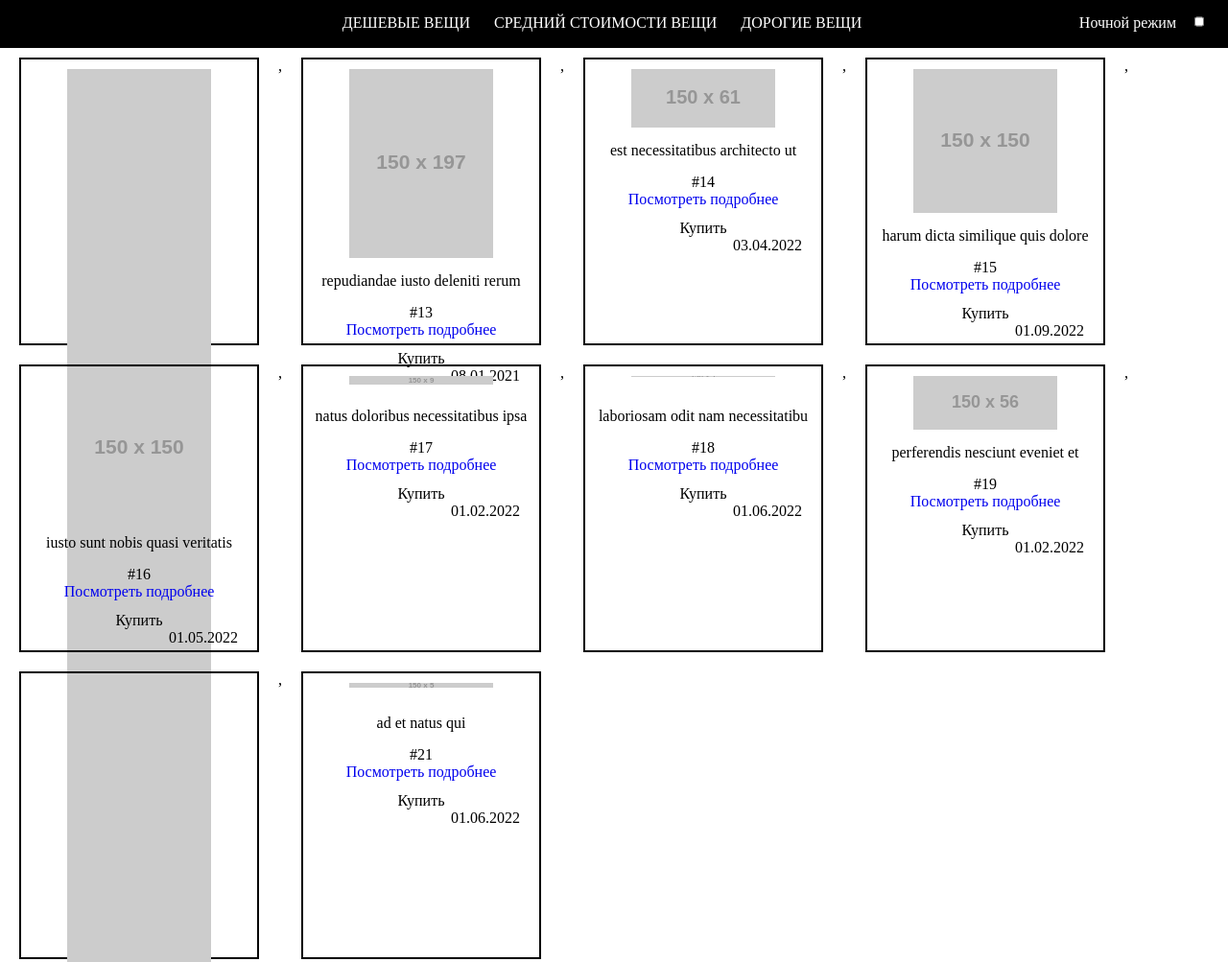
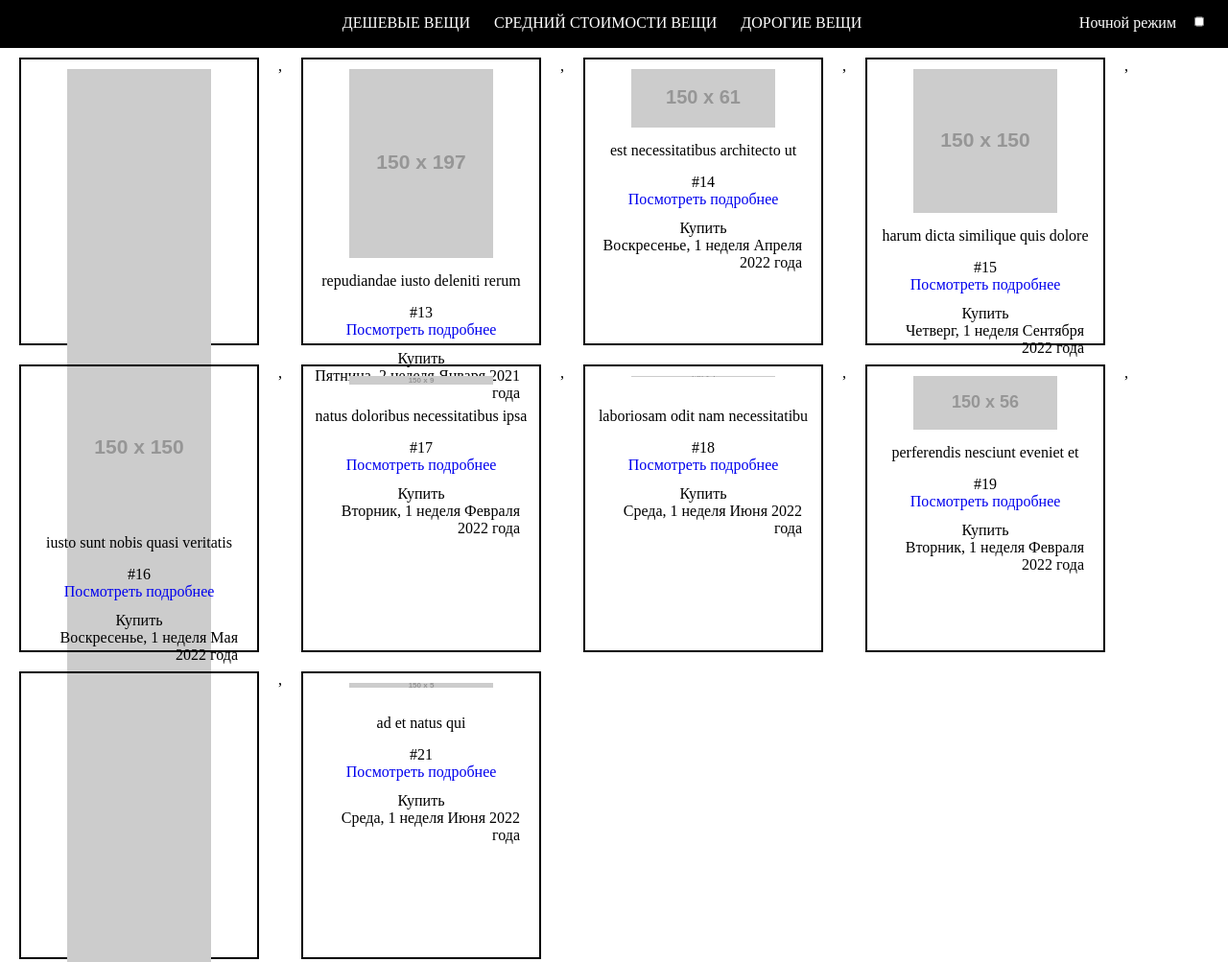
Before and after one commit to ARH2004/test-task-digital.design, a plain HTML site: page index.html in a window 1280 px wide. Shown: the top 1003 px of the page at 96% size. Drawn offline with Linux system fonts and the light colour scheme; placeholder pictures from the web are drawn by us.

Commit message:
feat: added date display according to the terms of reference

```diff
--- a/src/js/index.js
+++ b/src/js/index.js
@@ -4,6 +4,43 @@ const items = document.querySelectorAll(".nav__item");
 
 document.addEventListener("DOMContentLoaded", onGetGoods);
 category.addEventListener("click", onChoseTypeGoods);
+
+function getDayInfo(dateString) {
+  const daysOfWeek = [
+    "Воскресенье",
+    "Понедельник",
+    "Вторник",
+    "Среда",
+    "Четверг",
+    "Пятница",
+    "Суббота",
+  ];
+  const months = [
+    "Января",
+    "Февраля",
+    "Марта",
+    "Апреля",
+    "Мая",
+    "Июня",
+    "Июля",
+    "Августа",
+    "Сентября",
+    "Октября",
+    "Ноября",
+    "Декабря",
+  ];
+
+  const [day, month, year] = dateString.split(".");
+  const date = new Date(year, parseInt(month) - 1, day);
+
+  const dayOfWeek = daysOfWeek[date.getDay()];
+  const weekNumber = Math.ceil(date.getDate() / 7);
+  const monthName = months[date.getMonth()];
+  const yearNumber = date.getFullYear();
+
+  return `${dayOfWeek}, ${weekNumber} неделя ${monthName} ${yearNumber} года`;
+}
+
 
 function onChoseTypeGoods() {
   for (let item of items) {
@@ -15,7 +52,8 @@ function onShowGoods(type) {
   const data = JSON.parse(localStorage.getItem("goods"));
 
   return (list.innerHTML = filter(data, type).map(
-    ({ id, title, img, url, date }) => `<div class="goods__item">
+    ({ id, title, img, url, date }) =>
+      `<div class="goods__item">
             <div class="goods__info">
             	<img src=${img} alt=${title} />
             	<div class="goods__item__title">${title}</div> #${id}
@@ -23,7 +61,7 @@ function onShowGoods(type) {
             	<div class="goods__buy">
               	<button>Купить</button>
             	</div>
-            <div class="goods__date">${date}</div>
+            	<div class="goods__date">${getDayInfo(date)}</div>
            </div>
         </div>`
   ));
--- a/src/js/modal.js
+++ b/src/js/modal.js
@@ -41,7 +41,9 @@ function onMakeOrder(event) {
     color: onChooseColor(),
   };
 
-  alert(`вы заказали вещь в количестве ${order.amount}, цвет: ${order.color}, ваш комментарий: ${order.comment}`);
+  alert(
+    `вы заказали вещь в количестве ${order.amount}, цвет: ${order.color}, ваш комментарий: ${order.comment}`
+  );
 }
 
 function onChooseColor() {
--- a/src/style/index.css
+++ b/src/style/index.css
@@ -29,6 +29,9 @@
 }
 
 .goods__item {
+	display: flex;
+	flex-direction: column;
+	justify-content: space-between;
   padding: 10px;
   width: 250px;
   height: 300px;
```
Also changed, not shown: index.html (+6 -6 lines). Lines whose indentation alone changed are shown as unchanged.
